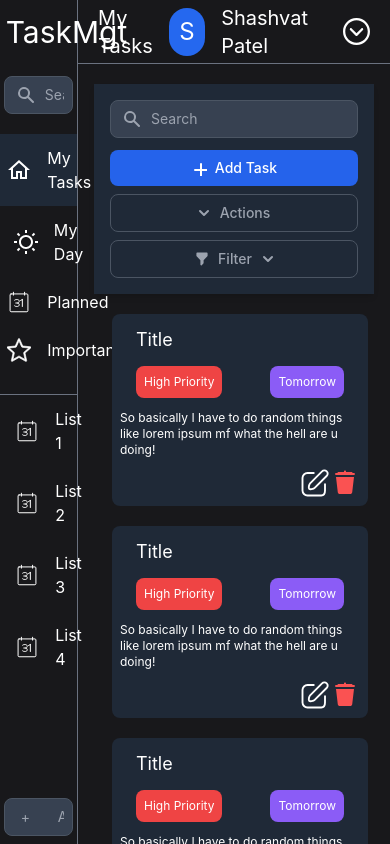
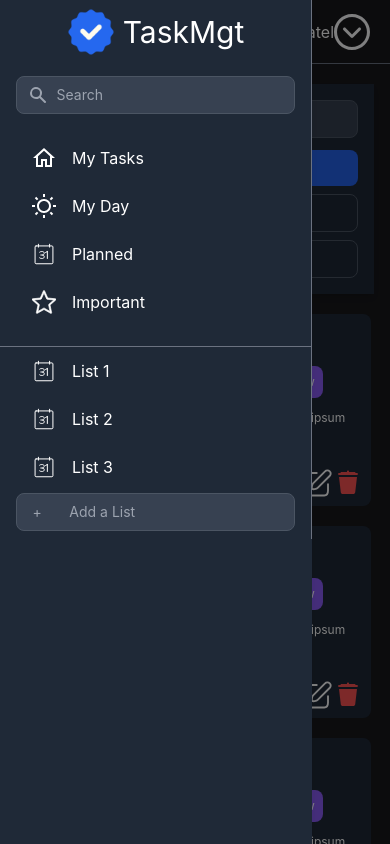
Before and after one commit to shaShvat07/task_mgt, a React (Vite) app in the folder frontend/taskmgt/: page / in a window 390 px wide. Built offline with nearby package versions, Linux system fonts and the light colour scheme.

Commit message:
Added responsiveness to the dashboard

```diff
--- a/frontend/taskmgt/src/components/Card/Card.jsx
+++ b/frontend/taskmgt/src/components/Card/Card.jsx
@@ -3,7 +3,7 @@ import React from 'react'
 const Card = () => {
     return (
         <>
-            <div className='w-64 h-48 bg-gray-800 rounded-lg ml-3 relative mt-5'>
+            <div className='w-[90%] h-48 md:w-64 lg:w-80 lg:h-64 bg-gray-800 rounded-lg  relative mt-5'>
                 <div className='text-lg ml-3 p-3'>
                     Title
                 </div>
--- a/frontend/taskmgt/src/components/Dashboard/Dashboard.jsx
+++ b/frontend/taskmgt/src/components/Dashboard/Dashboard.jsx
@@ -1,19 +1,49 @@
-import React from 'react'
+import React, { useState, useEffect } from 'react';
 import { Navbar, Sidebar, Main } from '..';
-// import TaskModal from '../TaskModal/TaskModal';
+
 const Dashboard = () => {
+  const [isSidebarOpen, setIsSidebarOpen] = useState(true);
+  const [deviceWidth, setDeviceWidth] = useState(window.innerWidth);
+
+  // Handle window resize event
+  useEffect(() => {
+    const handleResize = () => setDeviceWidth(window.innerWidth);
+    window.addEventListener('resize', handleResize);
+    return () => window.removeEventListener('resize', handleResize);
+  }, []);
+
+  // Hide sidebar when device width is less than a certain value
+  const isSidebarVisible = deviceWidth >= 768; // Adjust the breakpoint as needed
+
+  const toggleSidebar = () => setIsSidebarOpen(!isSidebarOpen);
+
   return (
     <>
-      <div className='flex w-full h-[100vh] overflow-y-hidden overflow-x-hidden text-white' style={{ backgroundColor: '#18181b' }}>
-        {/* <TaskModal /> */}
-        <Sidebar />
-        <div className='w-4/5'>
-          <Navbar />
+      <div
+        className='flex w-full h-[100vh] overflow-y-hidden overflow-x-hidden text-white'
+        style={{ backgroundColor: '#18181b' }}
+      >
+        {isSidebarVisible && <Sidebar />}
+        <div className={`${isSidebarVisible ? 'w-4/5' : 'w-full'}`}>
+          <Navbar toggleSidebar={toggleSidebar} />
           <Main />
         </div>
+        {!isSidebarVisible && isSidebarOpen && (
+          <div
+            className="fixed inset-0 z-40 bg-black bg-opacity-50"
+            onClick={toggleSidebar}
+          >
+            <div
+              className="absolute left-0 top-0 h-full w-4/5 max-w-xs bg-gray-800 shadow-lg"
+              onClick={(e) => e.stopPropagation()}
+            >
+              <Sidebar />
+            </div>
+          </div>
+        )}
       </div>
     </>
-  )
-}
+  );
+};
 
 export default Dashboard;
--- a/frontend/taskmgt/src/components/Navbar/Navbar.jsx
+++ b/frontend/taskmgt/src/components/Navbar/Navbar.jsx
@@ -8,7 +8,7 @@ function Modal({ onClose }) {
     );
 }
 
-const Navbar = () => {
+const Navbar = ({ toggleSidebar }) => {
     const [isModalOpen, setIsModalOpen] = useState(false);
 
     const handleImageClick = () => {
@@ -22,12 +22,30 @@ const Navbar = () => {
     return (
         <>
             <div className='h-16 border-b border-gray-500 flex justify-between items-center'>
-                <div className='ml-5 text-xl'>My Tasks</div>
+                <div className='ml-5 text-2xs flex items-center lg:text-xl'>
+                    <button
+                        className="mr-4 focus:outline-none lg:hidden"
+                        onClick={toggleSidebar}
+                    >
+                        <svg
+                            className="h-6 w-6 fill-current"
+                            viewBox="0 0 24 24"
+                            xmlns="http://www.w3.org/2000/svg"
+                        >
+                            <path
+                                fillRule="evenodd"
+                                clipRule="evenodd"
+                                d="M3 6a1 1 0 011-1h16a1 1 0 110 2H4a1 1 0 01-1-1zm0 6a1 1 0 011-1h16a1 1 0 110 2H4a1 1 0 01-1-1zm1 6a1 1 0 100 2h16a1 1 0 100-2H4z"
+                            />
+                        </svg>
+                    </button>
+                    My Tasks
+                    </div>
                 <div className='mr-5 flex items-center'>
-                    <div className='mr-4 w-12 h-12 bg-[#2568ef] text-2xl rounded-full flex justify-center items-center'>
+                    <div className='mr-4 w-10 h-10 lg:w-12 lg:h-12 bg-[#2568ef] text-lg lg:text-2xl rounded-full flex justify-center items-center'>
                         S
                     </div>
-                    <div className='text-xl mr-4'>
+                    <div className='text-2xs lg:text-xl lg:mr-4'>
                         Shashvat Patel
                     </div>
                     <div>
--- a/frontend/taskmgt/src/components/Sidebar/Sidebar.jsx
+++ b/frontend/taskmgt/src/components/Sidebar/Sidebar.jsx
@@ -19,7 +19,7 @@ function ListItem({ label, imgSrc }) {
 const Sidebar = () => {
     return (
         <>
-            <div className='sticky w-1/5 left-0 h-100vh top-0 border-r border-gray-500'>
+            <div className='sticky lg:w-1/5 left-0 h-100vh top-0 border-r border-gray-500'>
                 <div className='h-16 flex items-center justify-center'>
                     <img src='/taskmgt_logo.png' className='w-12 h-12' />
                     <div className='ml-2 text-3xl'>
```
